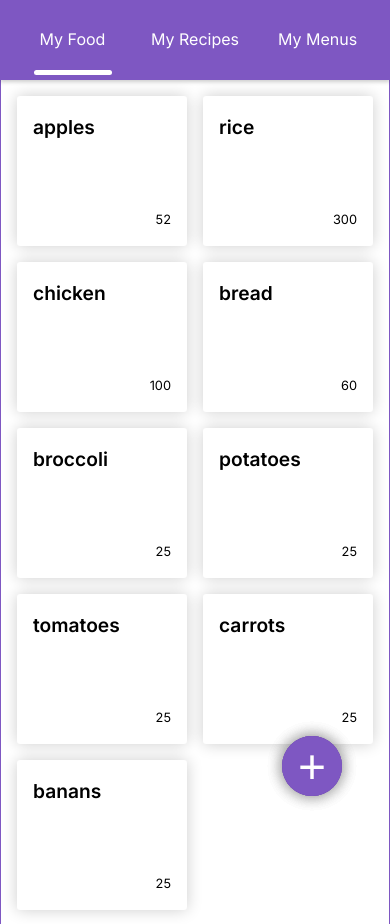
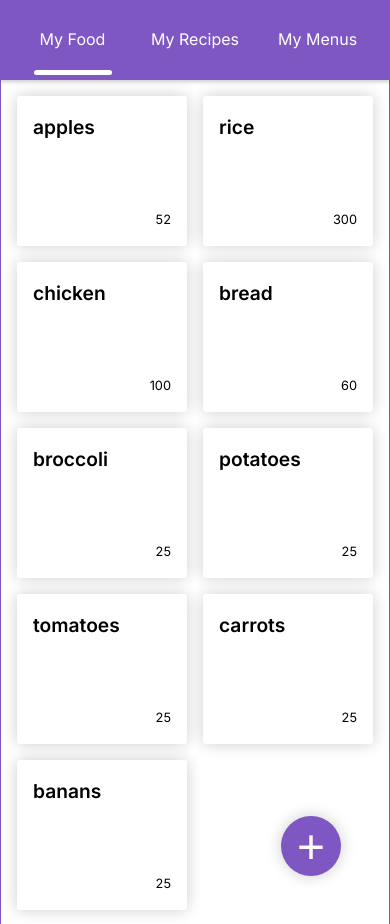
Before and after one commit to jwkaterina/nutrition, a Next.js app: page / in a window 390 px wide. Built offline with nearby package versions, Linux system fonts and the light colour scheme.

Commit message:
restyle mobile add button for each slide

```diff
--- a/src/app/components/page-grid.module.css
+++ b/src/app/components/page-grid.module.css
@@ -5,6 +5,7 @@
     scroll-snap-align: start;
     border-left: 1px solid var(--primary-color);
     border-right: 1px solid var(--primary-color);
+    position: relative;
 }
 
 .grid {
@@ -45,7 +46,7 @@
     box-shadow: 0 0 1rem rgba(0, 0, 0, 0.2);
     cursor: pointer;
     transition: all 0.3s ease-in-out;
-    position: fixed;
+    position: absolute;
     right: 3rem;
     bottom: 3rem;
 }
--- a/src/app/components/page-grid.tsx
+++ b/src/app/components/page-grid.tsx
@@ -35,8 +35,9 @@ const PageGrid = ( { search, children }: PageGridProps): JSX.Element => {
         <div className={styles.container}>
             <div className={styles.grid}>
                 {children}
-                {mediaQuery.matches ? <MobileButton /> : <Button />}
+                {!mediaQuery.matches && <Button />}
             </div>
+            {mediaQuery.matches && <MobileButton />}
         </div>
     )
 }
```
